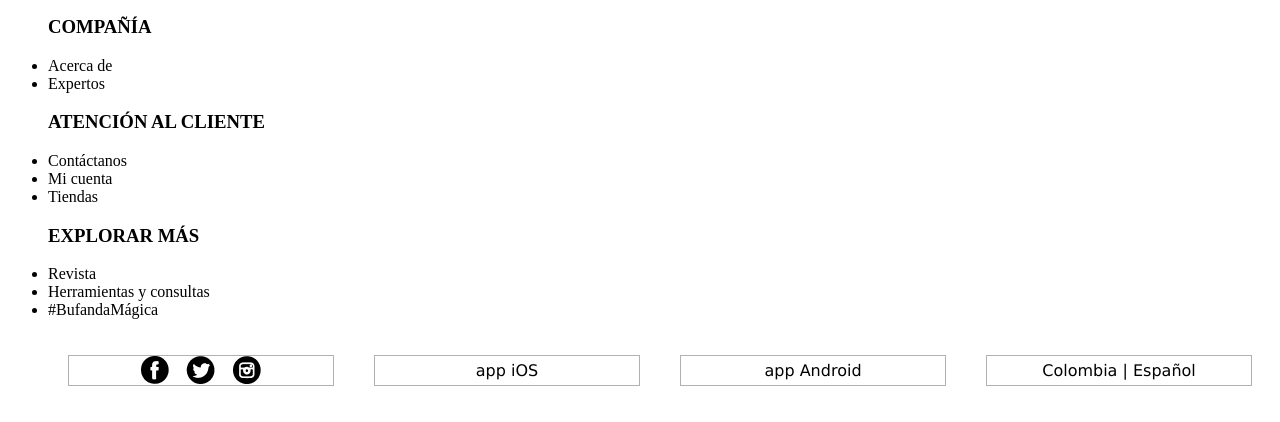
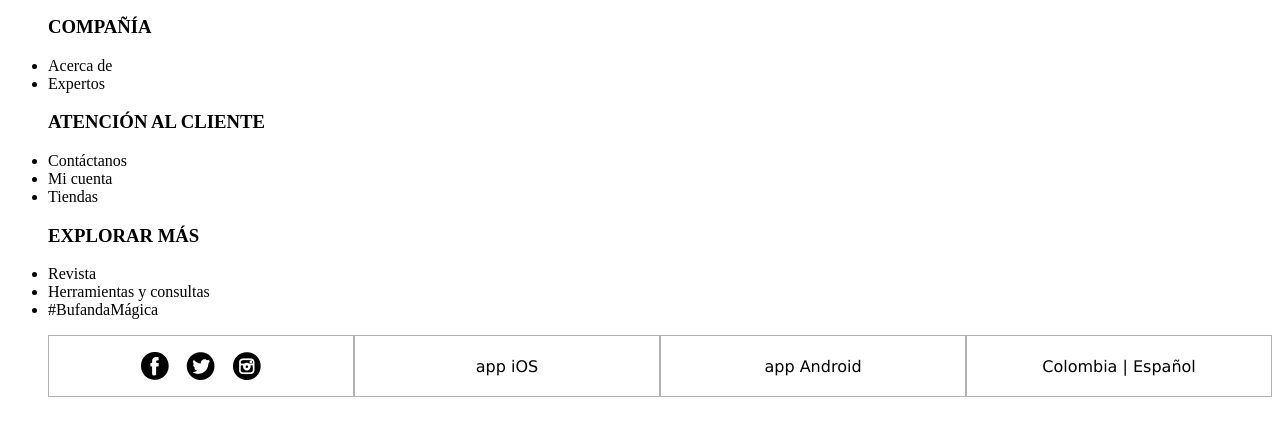
Before and after one commit to danieldiaz-2502/Taller_1, a plain HTML site: page index.html in a window 1280 px wide. Shown: the part 507-929 px from the top of the page. Drawn offline with Linux system fonts and the light colour scheme; files whose address does not match are found by name.

Commit message:
corrección de footer css

```diff
--- a/styles/menu.css
+++ b/styles/menu.css
@@ -13,7 +13,7 @@
 .footer__menu{
     display: flex;
     list-style: none;
-    justify-content: flex-end;
+    justify-content: space-between;
 }
 .menu li{
     margin: 20px;
@@ -22,10 +22,10 @@
 }
 
 .footer__menu li{
-    margin: 20px;
     font-family: 'Lucida Sans', 'Lucida Sans Regular', 'Lucida Grande', 'Lucida Sans Unicode', Geneva, Verdana, sans-serif;
     border: solid 1px rgb(177, 177, 177);
-    width: 300px;
+    width: 25%;
+    height: 60px;
 
     display: flex;
     justify-content: center;
```
